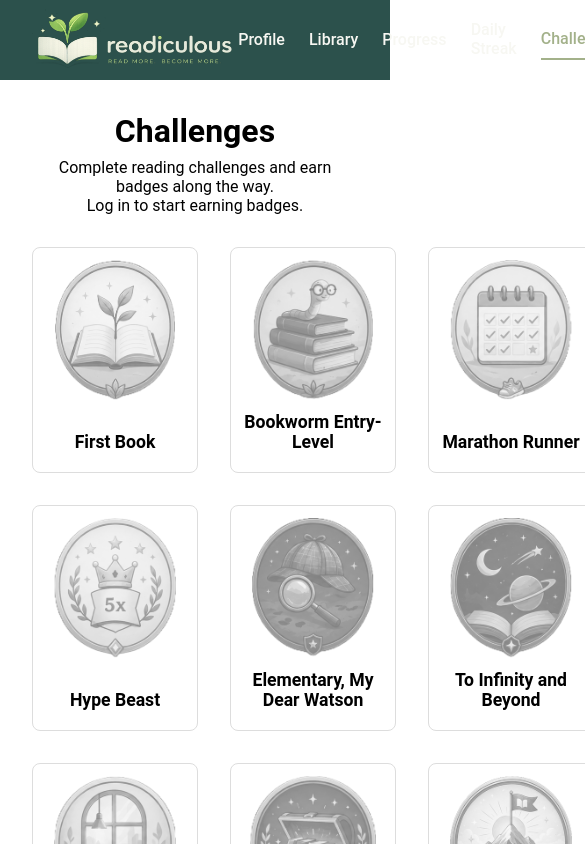
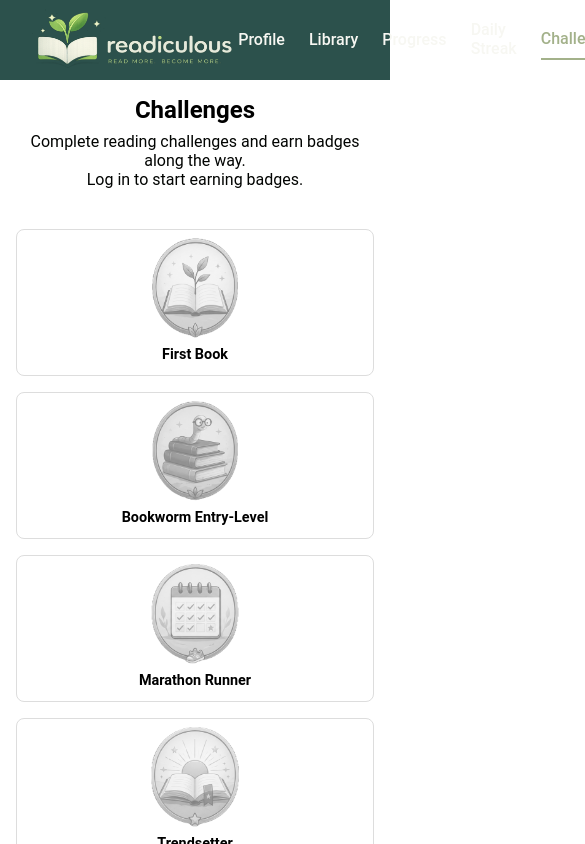
Before and after one commit to mervekindan/readiculous, a React (Vite) app in the folder app/: page /challenges in a window 390 px wide. Shown: the top 844 px of the page, 585 px wide, since content can reach past the window. Built offline with nearby package versions, Linux system fonts and the light colour scheme; no server answers.

Commit message:
Refactor: challenges page styles

```diff
--- a/app/src/components/Badge/Badge.css
+++ b/app/src/components/Badge/Badge.css
@@ -13,8 +13,8 @@
 }
 
 .badge-image {
-    width: 140px;
-    height: 140px;
+  width: clamp(100px, 20vw, 140px);
+  height: clamp(100px, 20vw, 140px);
   object-fit: contain;
   transition: transform 0.2s ease;
 }
@@ -53,7 +53,7 @@
 
 .progress-fill {
   height: 100%;
-    background: green;
+  background: var(--primary-500);
   border-radius: 5px;
 }
 
@@ -62,19 +62,74 @@
   bottom: 105%;
   left: 50%;
   transform: translateX(-50%);
-
   width: 220px;
-
-    background: black;
+  background: var(--accent-500);
   color: white;
   padding: 0.75rem;
   border-radius: 8px;
-    opacity: 1;
+  opacity: 0;
   visibility: hidden;
   transition: all 0.2s ease;
+  z-index: 10;
 }
 
+.show-tooltip {
+  opacity: 1;
+  visibility: visible;
+}
+
+@media (max-width: 768px) {
+  .badge-card {
+    padding: 10px;
+  }
+
+  .badge-title {
+    font-size: 1rem;
+  }
+}
+
+@media (max-width: 480px) {
+  .badge-card {
+    padding: 8px;
+  }
+
+  .badge-title {
+    font-size: 0.9rem;
+    margin: 8px 0 4px;
+  }
+
+  .badge-tooltip {
+    width: 180px;
+    padding: 0.5rem;
+    font-size: 0.85rem;
+  }
+}
+
+@media (hover: hover) {
   .badge-card:hover .badge-tooltip {
     opacity: 1;
     visibility: visible;
   }
+}
+
+@media (hover: none) {
+  .badge-tooltip {
+    position: absolute;
+    bottom: 105%;
+    left: 50%;
+    transform: translateX(-50%);
+
+    width: 220px;
+
+    opacity: 0;
+    visibility: hidden;
+
+    background: var(--accent-500);
+    color: white;
+  }
+
+  .show-tooltip {
+    opacity: 1;
+    visibility: visible;
+  }
+}
--- a/app/src/components/ChallengesPage/ChallengesPage.css
+++ b/app/src/components/ChallengesPage/ChallengesPage.css
@@ -6,7 +6,7 @@
 
 .challenges-header {
   text-align: center;
-    margin-bottom: 2rem;
+  margin-bottom: 2.5rem;
 }
 
 .challenges-header h1 {
@@ -14,11 +14,37 @@
 }
 
 .challenges-header p {
-    color: black;
+  color: var(--text-color);
 }
 
 .badges-grid {
   display: grid;
-    grid-template-columns: repeat(4, 1fr);
+  grid-template-columns: repeat(auto-fit, minmax(180px, 1fr));
   gap: 2rem;
 }
+
+@media (max-width: 768px) {
+  .challenges-page {
+    padding: 1.5rem;
+  }
+
+  .badges-grid {
+    grid-template-columns: repeat(2, 1fr);
+    gap: 1.5rem;
+  }
+}
+
+@media (max-width: 480px) {
+  .challenges-page {
+    padding: 1rem;
+  }
+
+  .challenges-header h1 {
+    font-size: 1.5rem;
+  }
+
+  .badges-grid {
+    grid-template-columns: 1fr;
+    gap: 1rem;
+  }
+}
```
Lines whose indentation alone changed are shown as unchanged.
